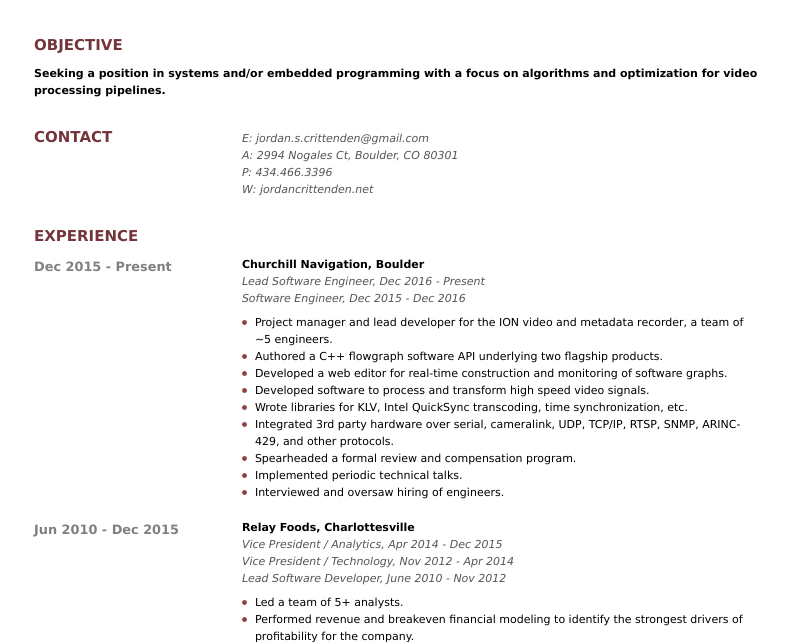
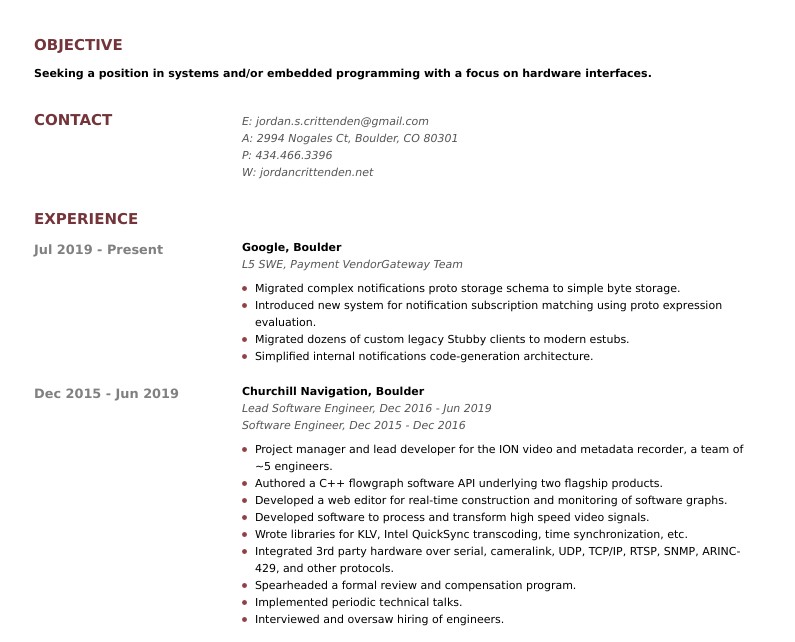
Before and after one commit to jordancrittenden/jordancrittenden, a website: page resumeprint.html in a window 1280 px wide. Shown: the part 92-734 px from the top of the page, without its empty margins (241-1036 px from the left). Drawn offline with Linux system fonts and the light colour scheme.

Commit message:
Update resume

```diff
--- a/resumeprint.html
+++ b/resumeprint.html
@@ -77,7 +77,7 @@
   <div id="content">
     <div class="section">
       <h2>OBJECTIVE</h2>
-      <p>Seeking a position in systems and/or embedded programming with a focus on algorithms and optimization for video processing pipelines.</p>
+      <p>Seeking a position in systems and/or embedded programming with a focus on hardware interfaces.</p>
     </div>
     <div class="section">
       <h2>CONTACT</h2>
@@ -91,10 +91,23 @@
     <div class="section">
       <h2>EXPERIENCE</h2>
       <div class="subsection">
-        <h3>Dec 2015 - Present</h3>
+        <h3>Jul 2019 - Present</h3>
+        <div class="content">
+          <p>Google, Boulder</p>
+          <em>L5 SWE, Payment VendorGateway Team</em>
+          <ul class="info">
+            <li>Migrated complex notifications proto storage schema to simple byte storage.</li>
+            <li>Introduced new system for notification subscription matching using proto expression evaluation.</li>
+            <li>Migrated dozens of custom legacy Stubby clients to modern estubs.</li>
+            <li>Simplified internal notifications code-generation architecture.</li>
+          </ul>
+        </div>
+      </div>
+      <div class="subsection">
+        <h3>Dec 2015 - Jun 2019</h3>
         <div class="content">
           <p>Churchill Navigation, Boulder</p>
-          <em>Lead Software Engineer, Dec 2016 - Present</em><br />
+          <em>Lead Software Engineer, Dec 2016 - Jun 2019</em><br />
           <em>Software Engineer, Dec 2015 - Dec 2016</em><br />
           <ul class="info">
             <li>Project manager and lead developer for the ION video and metadata recorder, a team of ~5 engineers.</li>
```
Also changed, not shown: resume.html (+16 -2 lines).
